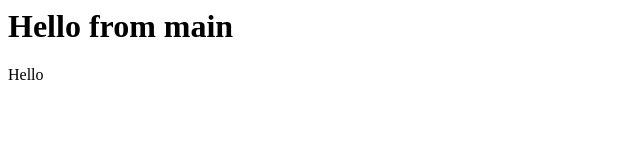
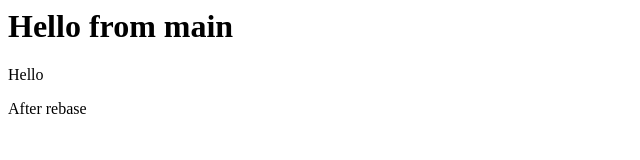
Before and after one commit to Maxymura/gitreview, a plain HTML site: page index.html in a window 1280 px wide. Shown: the whole page, without its empty margins (0-640 px from the left). Drawn offline with Linux system fonts and the light colour scheme.

Commit message:
Added p to index

```diff
--- a/index.html
+++ b/index.html
@@ -1,2 +1,3 @@
 <h1>Hello from main</h1>
 <div>Hello</div>
+<p>After rebase</p>
```
